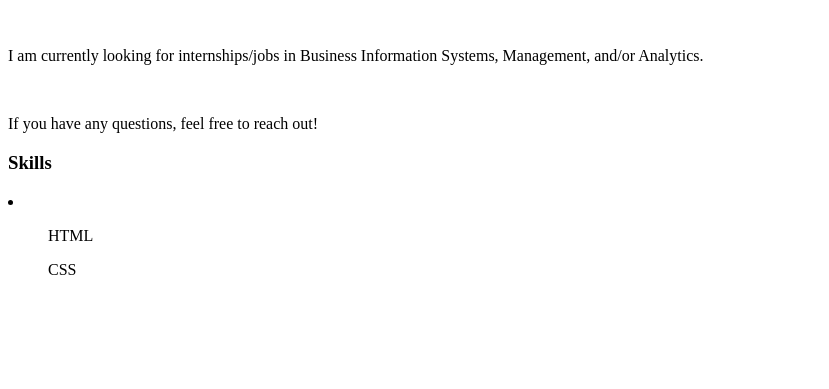
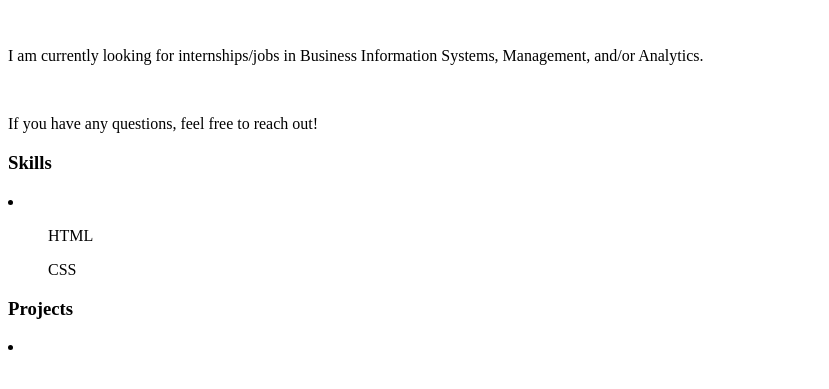
Before and after one commit to cchin15/Site1, a plain HTML site: page index.html in a window 1280 px wide. Shown: the part 403-792 px from the top of the page, without its empty margins (0-829 px from the left). Drawn offline with Linux system fonts and the light colour scheme.

Commit message:
Update index.html

```diff
--- a/index.html
+++ b/index.html
@@ -18,6 +18,9 @@
        <ul>HTML</ul>
        <ul>CSS</ul>
      </li>
+     <h3>Projects</h3>
+     <li>
+     </li>
 
   </body>
 
```
